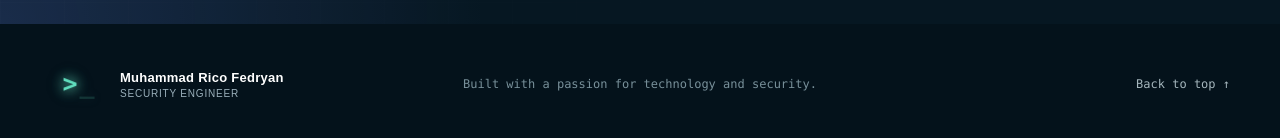
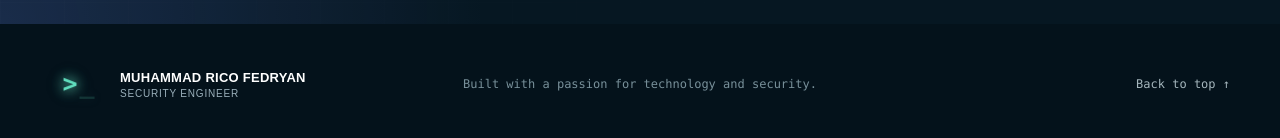
Before and after one commit to vedrico14/Portofolio-Rico_Fedryan, a Next.js app: page / in a window 1280 px wide. Shown: the part 5722-5860 px from the top of the page. Built offline with nearby package versions, Linux system fonts and the light colour scheme.

Commit message:
Update name to uppercase in footer

```diff
--- a/app/page.tsx
+++ b/app/page.tsx
@@ -591,7 +591,7 @@ export default function Home() {
             <span className="footer-terminal-cursor">_</span>
             </span>
             <span className="brand-copy">
-              <strong>Muhammad Rico Fedryan</strong>
+              <strong>MUHAMMAD RICO FEDRYAN</strong>
               <small>Security Engineer</small>
             </span>
           </a>
```
